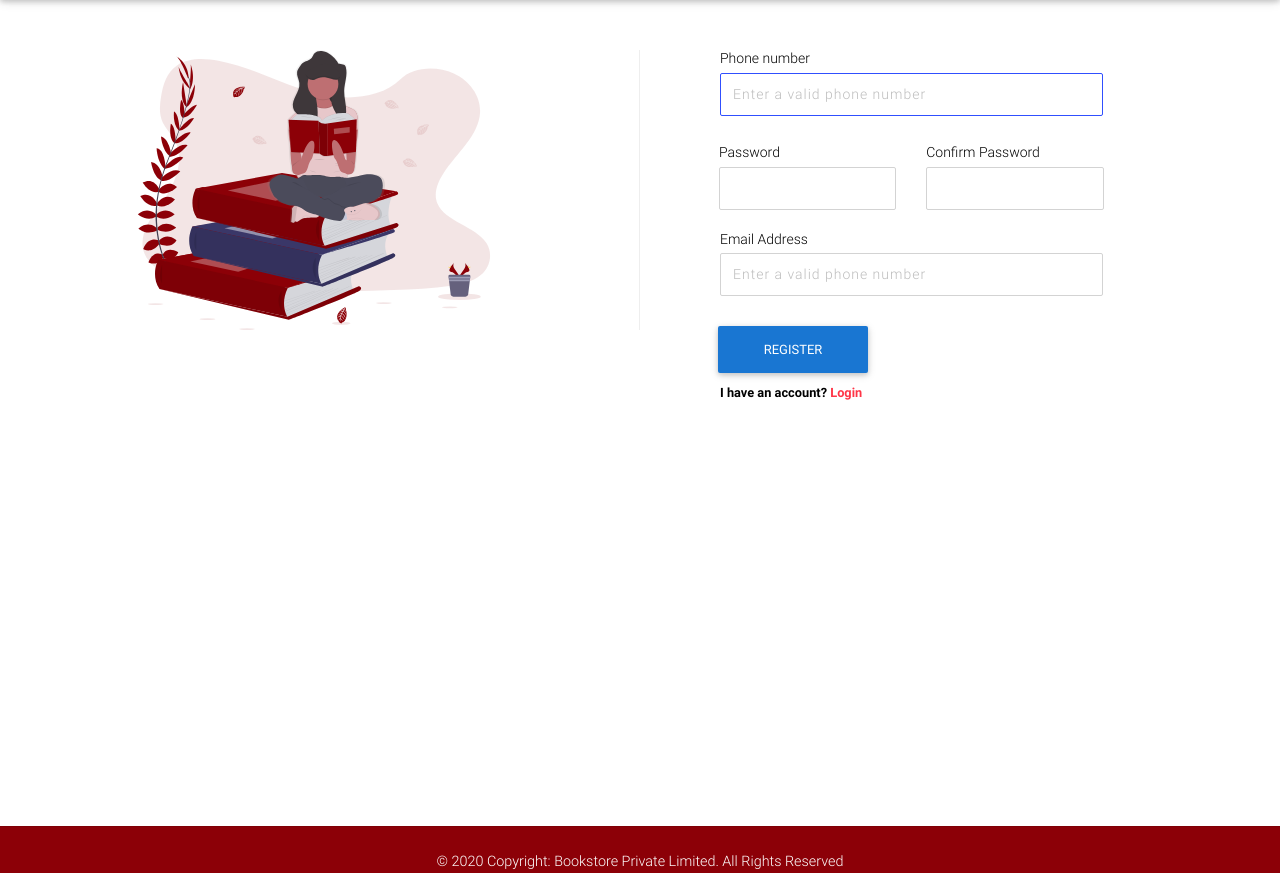
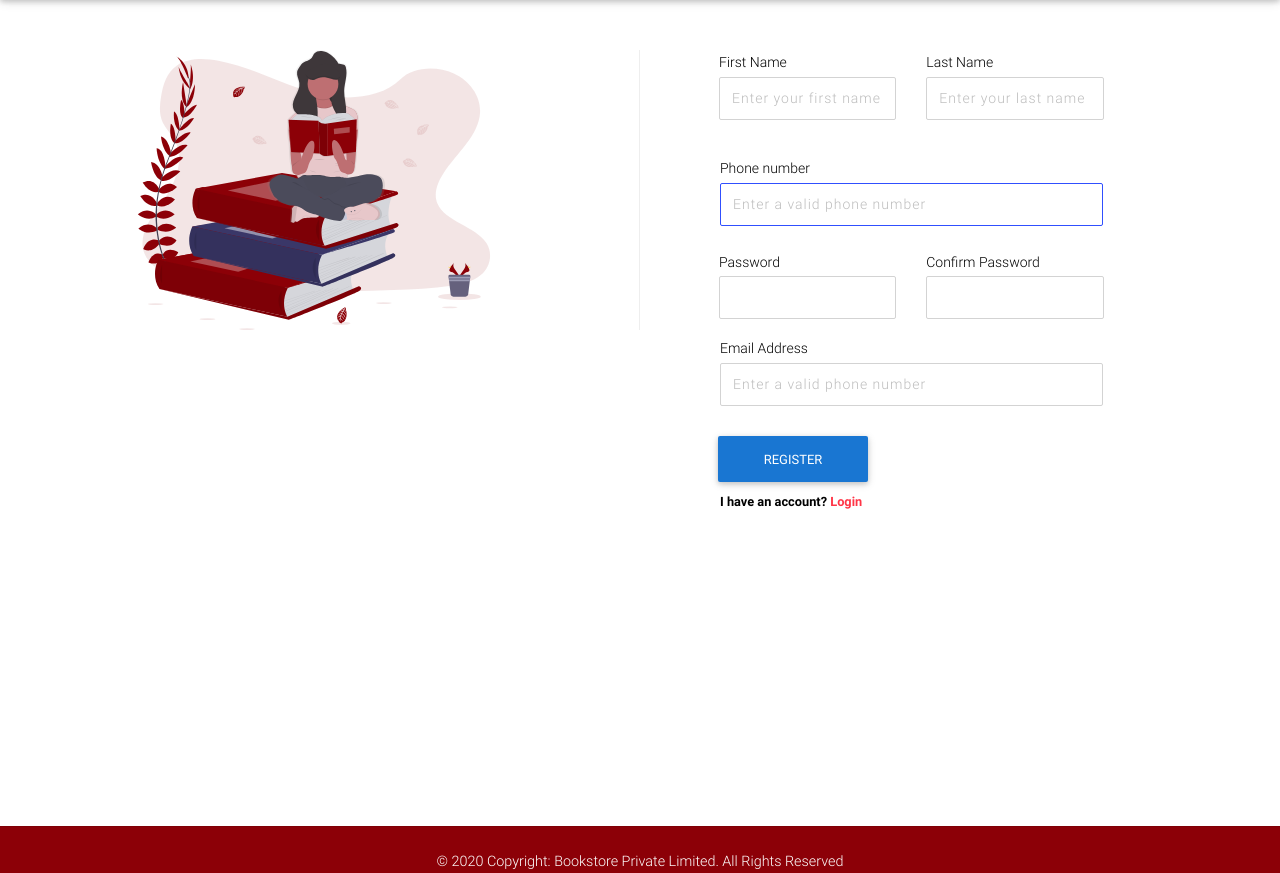
Before and after one commit to kishorekumar646/BookStore, a Django app: page /accounts/register/ in a window 1280 px wide. Shown: the part 70-943 px from the top of the page. Run offline with Django 3.2, Linux system fonts and the light colour scheme; style sheets or scripts are compiled from the project's sources; some libraries are stand-ins or nearby versions.

Commit message:
[kishore]Refactor. created my_orders() for displaying orders details

```diff
--- a/accounts/forms.py
+++ b/accounts/forms.py
@@ -39,12 +39,14 @@ class RegisterForm(UserCreationForm):
 
     class Meta:
         model = User
-        fields = ['phone_number', 'password1', 'password2', 'email']
+        fields = ['first_name','last_name','phone_number', 'password1', 'password2', 'email']
         widgets = {
+            'first_name': forms.TextInput(attrs={'placeholder': 'Enter your first name', 'class': 'mb-4'}),
+            'last_name': forms.TextInput(attrs={'placeholder': 'Enter your last name', 'class': 'mb-4'}),
             'password1': forms.PasswordInput(attrs={'placeholder': 'Enter a password', 'class': 'mb-4'}),
             'password2': forms.PasswordInput(attrs={'placeholder': 'Enter a confirm password', 'class': 'mb-4'}),
             'phone_number': forms.TextInput(attrs={'placeholder': 'Enter a valid phone number', 'class': 'mb-4'}),
-            'email': forms.TextInput(attrs={'placeholder': 'Enter a valid phone number', 'class': 'mb-4'})
+            'email': forms.TextInput(attrs={'placeholder': 'Enter a valid phone number', 'class': 'mb-4'}),
         }
 
     def clean(self, *args, **kwargs):
@@ -53,6 +55,8 @@ class RegisterForm(UserCreationForm):
 
     def save(self, commit=True):
         user = super(RegisterForm, self).save(commit=False)
+        user.first_name = self.cleaned_data.get('first_name')
+        user.last_name = self.cleaned_data.get('last_name')
         user.phone_number = self.cleaned_data.get('phone_number')
         user.email = self.cleaned_data.get('email')
         user.set_password(self.cleaned_data["password1"])
--- a/accounts/views.py
+++ b/accounts/views.py
@@ -2,6 +2,7 @@ from django.shortcuts import render, redirect
 from django.contrib.auth.forms import AuthenticationForm
 from django.contrib.auth import login, logout
 from django.views import View
+from django.contrib import messages
 from .forms import LoginForm, RegisterForm
 
 
@@ -49,6 +50,7 @@ class Register(View):
             print(request.POST)
             user = form.save()
             user.save()
+            messages.info(self.request, "Successfully registered")
             return redirect('login')
         else:
             return render(request,'accounts/register.html',{'form': form})
--- a/orders/urls.py
+++ b/orders/urls.py
@@ -2,7 +2,7 @@ from django.conf.urls import url, include
 from django.urls import path
 from .views import (add_to_cart, OrderUserAutocomplete,
                     ItemUserAutocomplete, remove_from_cart, decrease_quantity,
-                    increase_quantity, OrderSummaryView)
+                    increase_quantity, OrderSummaryView,MyOrders)
 
 urlpatterns = [
     url(r'^order-user-autocomplete/$', OrderUserAutocomplete.as_view(),
@@ -14,4 +14,5 @@ urlpatterns = [
     path('order_summary/', OrderSummaryView.as_view(), name='order_summary'),
     path('decrease_quantity/<slug>/', decrease_quantity, name='decrease_quantity'),
     path('increase_quantity/<slug>/', increase_quantity, name='increase_quantity'),
+    path('my_orders/',MyOrders.as_view(),name='my_orders'),
 ]
--- a/templates/accounts/register.html
+++ b/templates/accounts/register.html
@@ -14,9 +14,34 @@
                 </div>
             </div>
             <div class="col-lg-5">
+                <div class="alert-dismissible alert-danger text-center" role="alert">
+                    {% if form.errors %}
+                        {{ form.errors|striptags }}
+                    {% else %}
+                        {{ form.non_field_errors|striptags }}
+                    {% endif %}
+                </div>
                 <form action="" method="POST">
                     {% csrf_token %}
                     <div class="card2 card border-0 px-4 py-5">
+                        <div class="row">
+                            <div class="col-md-6">
+                                <div class="form-group">
+                                    <label class="mb-1">
+                                        <h6 class="mb-0 text-sm">First Name</h6>
+                                    </label>
+                                    {{ form.first_name }}
+                                </div>
+                            </div>
+                            <div class="col-md-6">
+                                <div class="form-group">
+                                    <label class="mb-1">
+                                        <h6 class="mb-0 text-sm">Last Name</h6>
+                                    </label>
+                                    {{ form.last_name }}
+                                </div>
+                            </div>
+                        </div>
                         <div class="row px-3">
                             <label class="mb-1">
                                 <h6 class="mb-0 text-sm">Phone number</h6>
@@ -51,13 +76,7 @@
                         <div class="row mb-2 px-3"> <small class="font-weight-bold">I have an account? <a href="{% url 'login' %}" class="text-danger ">Login</a></small> </div>
                     </div>
                 </form>
-                <div class="alert-dismissible alert-danger text-center" role="alert">
-                    {% if form.phone_number.errors %}
-                        {{ form.phone_number.errors|striptags }}
-                    {% else %}
-                        {{ form.non_field_errors|striptags }}
-                    {% endif %}
-                </div>
+
             </div>
         </div>
     </div>
--- a/templates/navbar.html
+++ b/templates/navbar.html
@@ -39,7 +39,9 @@
           </li>
           <li class="dropdown nav-item"><a class="nav-link waves-effect white-text" data-toggle="dropdown">Welcome, {{ request.user.first_name }} {{ request.user.last_name}} <b class="caret"></b></a>
               <ul class="dropdown-menu">
-                  <li><a href="{% url 'logout' %}"><i class="icon-off"></i> Logout</a></li>
+                  <li><a href="{% url 'my_orders' %}"><i class="icon-off"></i>Wishlist</a></li>
+                  <li><a href="{% url 'my_orders' %}"><i class="icon-off"></i>My Orders</a></li>
+                  <li><a href="{% url 'logout' %}"><i class="icon-off"></i>Logout</a></li>
               </ul>
           </li>
 
```
Also changed, not shown: orders/views.py (+14 -0 lines), 1 other file.
